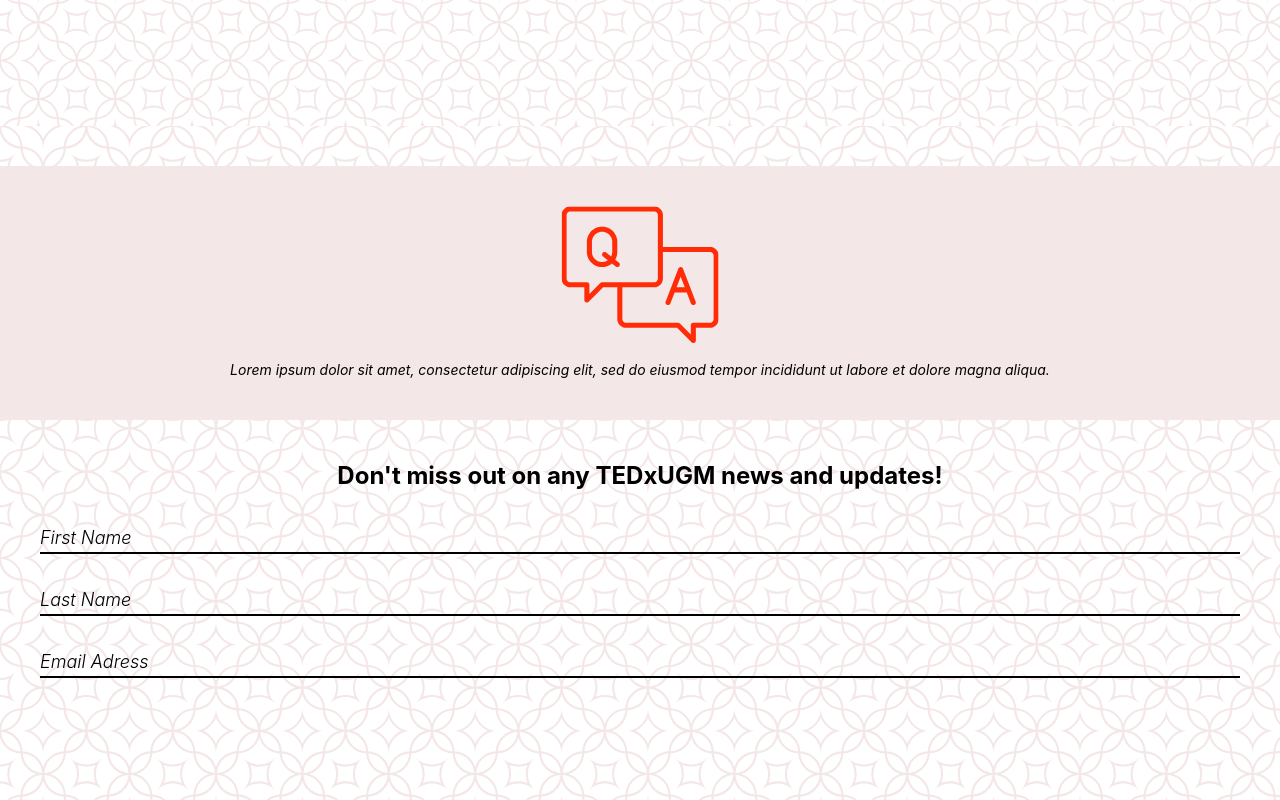
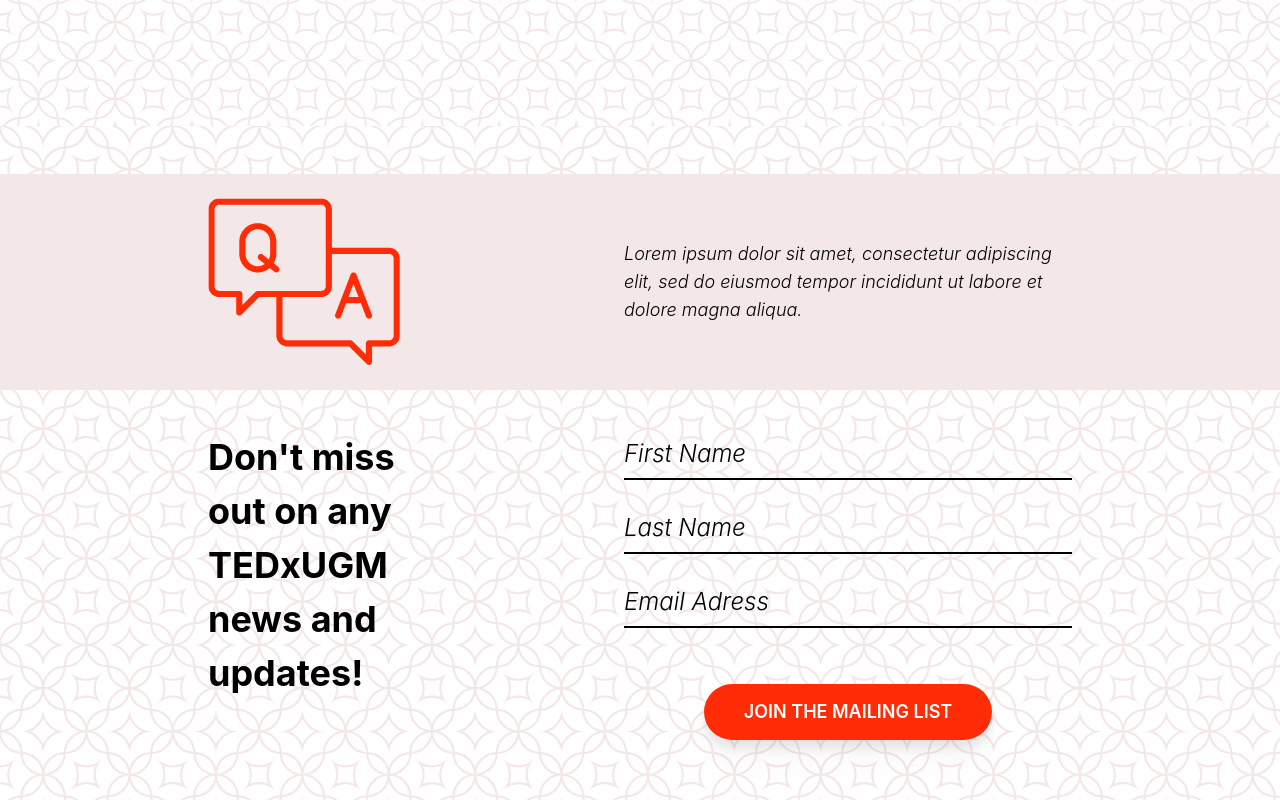
Before and after one commit to yanridwan/TEDxUGM-3.0, a Next.js app: page /main in a window 1280 px wide. Shown: the part 3500-4300 px from the top of the page. Built offline with nearby package versions, Linux system fonts and the light colour scheme.

Commit message:
fix(MainEvent): added desktop responsiveness

```diff
--- a/app/main/page.tsx
+++ b/app/main/page.tsx
@@ -1,4 +1,4 @@
-import Button from "@/components/Button/Button";
+import Button from '@/components/Button/Button';
 
 function Main() {
   return (
@@ -78,13 +78,11 @@ export default Main;
 
 const FormSection = () => {
   return (
-    <div>
-      <div className="w-full h-screen bg-[url('/main/bg1.svg')] pt-10">
-        <div className="w-full h-1/3 bg-[#F4E7E7] flex flex-col justify-center items-center p-10 gap-4">
+    <div className="w-full h-auto py-12 bg-[url('/main/bg1.svg')]">
+      <div className="h-auto xl:max-w-full xl:mx-auto">
+        <div className="w-full h-1/3 bg-[#F4E7E7] flex flex-col justify-center items-center p-6 gap-4 lg:flex-row lg:justify-around xl:justify-center xl:gap-56">
           <svg
-            className="w-64"
-            width="334"
-            height="291"
+            className="w-28 h-auto sm:w-36 lg:w-48"
             viewBox="0 0 334 291"
             fill="none"
             xmlns="http://www.w3.org/2000/svg"
@@ -118,16 +116,22 @@ const FormSection = () => {
             />
           </svg>
 
-          <p className="text-sm text-center italic">
+          <p className="text-sm text-center italic sm:max-w-md sm:text-lg font-light lg:text-left">
             Lorem ipsum dolor sit amet, consectetur adipiscing elit, sed do
             eiusmod tempor incididunt ut labore et dolore magna aliqua.
           </p>
         </div>
 
-        <div className="w-full p-10 flex flex-col justify-center items-center gap-8">
-          <h2 className="font-bold text-2xl text-center">
+        <div className="w-full p-10 flex flex-col justify-center items-center gap-8 sm:max-w-xl mx-auto lg:flex-row lg:max-w-full lg:mx-0 lg:justify-around xl:justify-center xl:gap-56">
+          {/* <div className='w-1/3 h-20 bg-blue-200'></div>
+          <div className='w-1/3 h-20 bg-red-200'></div> */}
+          <div className="flex w-full lg:w-48 mb-12">
+            <h2 className="font-bold text-2xl sm:text-3xl text-center lg:text-left lg:text-4xl lg:max-w-md lg:leading-normal w-full">
               Don't miss out on any TEDxUGM news and updates!
             </h2>
+          </div>
+
+          <form className="w-full gap-8 flex flex-col sm:text-lg items-center lg:w-[448px]">
             <InputFormLine
               name="firstName"
               type="text"
@@ -144,7 +148,13 @@ const FormSection = () => {
               placeholder="Email Adress"
             />
 
-
+            <Button
+              type="submit"
+              text="JOIN THE MAILING LIST"
+              variant="primary"
+              className="mx-auto hover:scale-105 transition-all drop-shadow-xl w-64 font-semibold h-10 mt-6 lg:h-14 lg:w-72"
+            />
+          </form>
         </div>
       </div>
     </div>
@@ -159,14 +169,13 @@ interface InputFormProps {
 
 const InputFormLine: React.FC<InputFormProps> = ({
   name,
-
   type,
   placeholder,
 }) => {
   return (
-    <div className="italic text-lg font-light w-full">
+    <div className="italic text-lg font-light w-full lg:text-2xl">
       <input
-        className="placeholder-black focus:outline-none bg-transparent"
+        className="placeholder-black focus:outline-none bg-transparent lg:pb-2"
         name={name}
         type={type}
         placeholder={placeholder}
```
Lines whose indentation alone changed are shown as unchanged.
